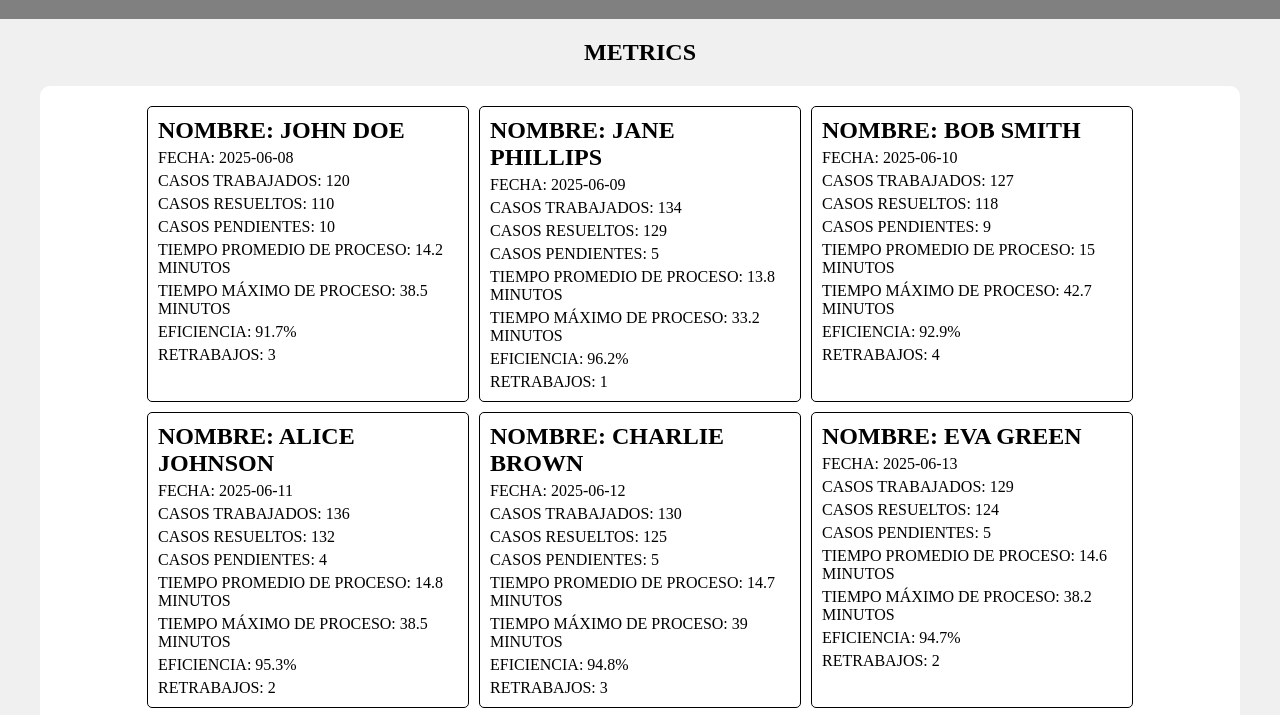
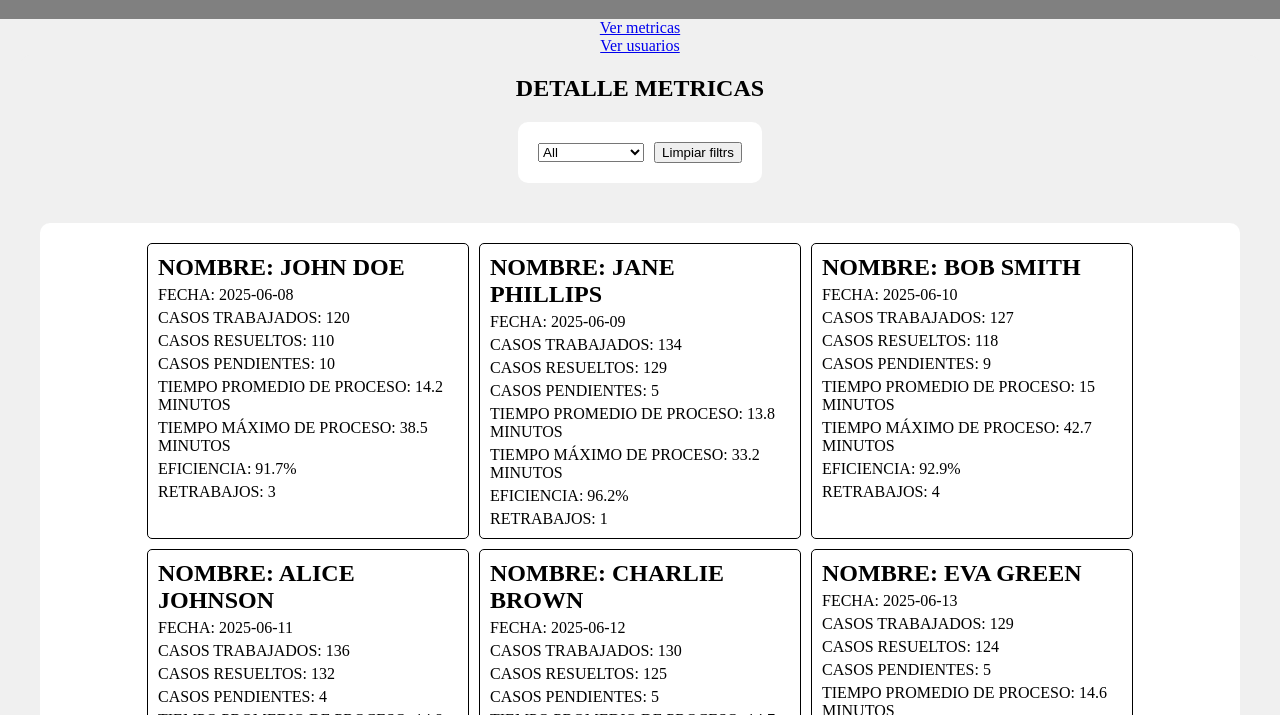
Before and after one commit to gioruanova/metricas-automaticas, a plain HTML site: page index.html in a window 1280 px wide. Shown: the part 58-773 px from the top of the page. Drawn offline with Linux system fonts and the light colour scheme.

Commit message:
FEAT-CR: GBE-87 - Se agregan filtros realtime para obtencion de datos

```diff
--- a/index.html
+++ b/index.html
@@ -10,15 +10,41 @@
 
 <body>
     <h1>Metrics Automation</h1>
+    <a href="#metrics-container">Ver metricas</a>
+    <a href="#users-container">Ver usuarios</a>
 
-<div class="main-container">
-    <h2>Metrics</h2>
-    <div id="metrics-container"></div>
-    <h2>Users</h2>
-    <div id="users-container"></div>
-</div>
+
+    <div class="main-container">
+
+        <!-- ---Detalle metricas--- -->
+
+        <h2>Detalle metricas</h2>
+        <div class="filter-container">
+            <select id="analyst-select">
+                <option value="all">All</option>
+            </select>
+            <button id="clear-metrics-filter">Limpiar filtrs</button>
+        </div>
+
+
+        <div id="metrics-container"></div>
+
+        <!-- ---Detalle usuarios--- -->
+        <h2>Usuarios disponibles</h2>
+        <div class="filter-container">
+            <select id="user-select">
+                <option value="all">All</option>
+            </select>
+            <button id="clear-users-filter">Limpiar filtrs</button>
+        </div>
+
+        <div id="users-container"></div>
+
+
+    </div>
+
+
     <script type="module" src="scripts/index.js"></script>
-
 </body>
 
 </html>
--- a/scripts/modules/moduleThree.js
+++ b/scripts/modules/moduleThree.js
@@ -1,13 +1,30 @@
 import { API_KEY, API_KEY_USERS, API_DELAY, MENSAJES_GENERICOS } from "../../helpers/helpers.js";
 
 export async function moduleThree(metrics, users) {
-    console.log(metrics);
-    console.log(users);
-
     const metricsContainer = document.getElementById("metrics-container");
     const usersContainer = document.getElementById("users-container");
+    const analystSelect = document.getElementById("analyst-select");
+    const userSelect = document.getElementById("user-select");
+    let selectedAnalyst = 'all';
+    let selectedUser = 'all';
 
-    metrics.forEach(metric => {
+    analystSelect.addEventListener("change", (e) => {
+        selectedAnalyst = e.target.value;
+        renderMetrics();
+    });
+
+    userSelect.addEventListener("change", (e) => {
+        selectedUser = e.target.value;
+        renderUsers();
+    });
+
+    function renderMetrics() {
+        metricsContainer.innerHTML = '';
+        const filteredMetrics = selectedAnalyst === 'all'
+            ? metrics
+            : metrics.filter(metric => metric.id_usuario === parseInt(selectedAnalyst));
+
+        filteredMetrics.forEach(metric => {
             const metricElement = document.createElement("div");
             metricElement.classList.add("metric");
             metricElement.innerHTML = `
@@ -21,19 +38,52 @@ export async function moduleThree(metrics, users) {
                 <p>Eficiencia: ${metric.eficiencia_porcentaje}%</p>
                 <p>Retrabajos: ${metric.retrabajos}</p>
             `;
+
             metricsContainer.appendChild(metricElement);
         });
+    }
 
-    users.forEach(user => {
+    function renderUsers() {
+        usersContainer.innerHTML = '';
+        const filteredUsers = selectedUser === 'all'
+            ? users
+            : users.filter(user => user.id === parseInt(selectedUser));
+
+        filteredUsers.forEach(user => {
             const userElement = document.createElement("div");
             userElement.classList.add("user");
             userElement.innerHTML = `
                 <h2>Nombre: ${user.name}</h2>
                 <p>ID: ${user.id}</p>
-
             `;
             usersContainer.appendChild(userElement);
         });
+    }
+
+    renderMetrics();
+    renderUsers();
+
+    users.forEach(user => {
+        analystSelect.innerHTML += `<option value="${user.id}">${user.name}</option>`;
+        userSelect.innerHTML += `<option value="${user.id}">${user.name}</option>`;
+    });
+
+
+    function clearMetricsFilter() {
+        selectedAnalyst = 'all';
+        renderMetrics();
+    }
+
+    function clearUsersFilter() {
+        selectedUser = 'all';
+        renderUsers();
+    }
+
+    const clearMetricsFilterButton = document.getElementById("clear-metrics-filter");
+    const clearUsersFilterButton = document.getElementById("clear-users-filter");
+
+    clearMetricsFilterButton.addEventListener("click", clearMetricsFilter);
+    clearUsersFilterButton.addEventListener("click", clearUsersFilter);
 
 
 }
--- a/styles/styles.css
+++ b/styles/styles.css
@@ -1,3 +1,7 @@
+html {
+    scroll-behavior: smooth;
+}
+
 body {
     margin: 0;
     padding: 0;
@@ -8,6 +12,7 @@ body {
     justify-content: center;
     width: 100%;
     background-color: #f0f0f0;
+
 
 }
 
@@ -65,6 +70,7 @@ body p {
     display: flex;
     flex-direction: column;
     gap: 5px;
+    cursor: pointer;
 }
 
 
@@ -92,3 +98,20 @@ body p {
     flex-direction: column;
     gap: 5px;
 }
+
+.filter-container {
+    display: flex;
+    flex-direction: row;
+    gap: 10px;
+    justify-content: center;
+    align-items: center;
+    margin: 20px 0;
+    background-color: #fff;
+    padding: 20px;
+    border-radius: 10px;
+}
+
+.filter-container select,
+.filter-container button {
+    cursor: pointer;
+}
```
Also changed, not shown: 1 other file. Lines whose indentation alone changed are shown as unchanged.
